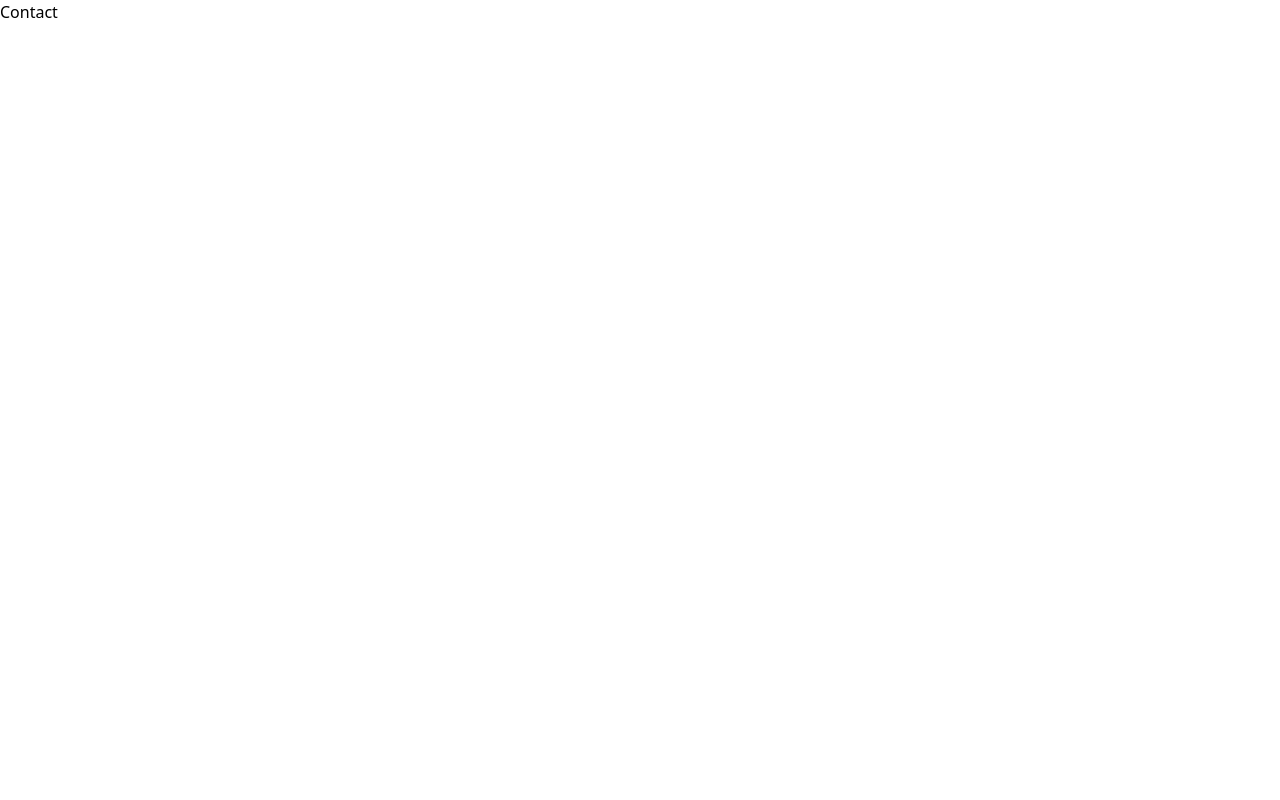
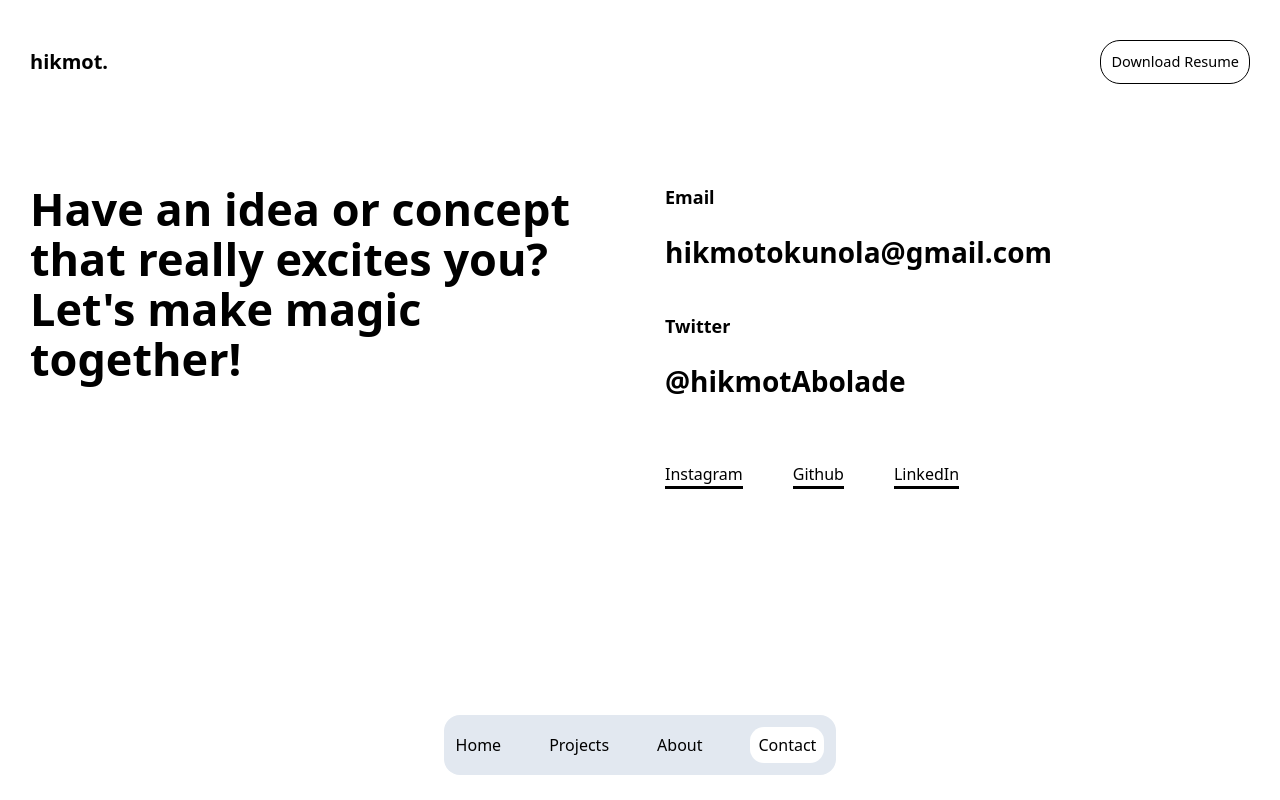
Before and after one commit to Hikmot-O/My-Portfolio, a React (Create React App) app: page /contact in a window 1280 px wide. Built offline with nearby package versions, Linux system fonts and the light colour scheme.

Commit message:
contact page

```diff
--- a/src/index.css
+++ b/src/index.css
@@ -2,13 +2,21 @@
 @tailwind components;
 @tailwind utilities;
 
-
 .Tools_card {
-    @apply border-white flex items-center justify-center border-[1px] rounded-[12px] py-[4px] px-[8px] leading-none text-[15px];
+  @apply border-white flex items-center justify-center border-[1px] rounded-[12px] py-[4px] px-[8px] leading-none text-[15px];
 }
 .project_card {
-    @apply cursor-pointer relative text-white flex flex-col px-[30px] pt-5 bg-black rounded-[25px] h-[700px];
+  @apply cursor-pointer relative text-white flex flex-col px-[30px] pt-5 bg-black rounded-[25px] h-[700px];
 }
-.viewProject_btn{
-    @apply invisible group-hover:visible cursor-pointer border-[1px] border-white rounded-[22px] leading-none flex items-center justify-center py-3 px-[15px] absolute top-[50%] left-[50%] translate-y-[-50%] translate-x-[-50%] text-[30px] bg-white bg-opacity-10
+.viewProject_btn {
+  @apply invisible group-hover:visible cursor-pointer border-[1px] border-white rounded-[22px] leading-none flex items-center justify-center py-3 px-[15px] absolute top-[50%] left-[50%] translate-y-[-50%] translate-x-[-50%] text-[30px] bg-white bg-opacity-10;
 }
+.contact_label {
+  @apply  mb-2.5 sm:mb-5 font-[600] text-[18px];
+}
+.contact_main {
+  @apply cursor-pointer font-[600] text-[28px];
+}
+.social_links {
+  @apply border-b-black border-b-[3px] cursor-pointer;
+}
--- a/src/pages/Contact.jsx
+++ b/src/pages/Contact.jsx
@@ -1,7 +1,62 @@
 import React from "react";
+import { Link } from "react-router-dom";
+import NavBar from "../components/NavBar";
+import Header from "../components/Header";
 
 const Contact = () => {
-  return <div>Contact</div>;
+  return (
+    <section className="px-[30px] pt-10 overflow-y-auto">
+      <Header />
+
+      <div className="mt-[30px] sm:mt-[100px] grid grid-cols-1 sm:grid-cols-2 gap-y-[50px] sm:gap-x-[50px]">
+        <h4 className="font-[600] text-[45px] leading-[50px]">
+          Have an idea or concept that really excites you? Let's make magic
+          together!
+        </h4>
+
+        <div className="">
+          <div className="mb-[40px]">
+            <p className="contact_label">Email</p>
+            <a href="mailto:hikmotokunola@gmail.com" className="contact_main">
+              hikmotokunola@gmail.com
+            </a>
+          </div>
+
+          <div className="mb-[60px]">
+            <p className="contact_label">Twitter</p>
+            <a
+              href="https://twitter.com/HikmotAbolade"
+              target="_blank"
+              className="contact_main"
+            >
+              @hikmotAbolade
+            </a>
+          </div>
+
+          <div className="flex flex-col sm:flex-row gap-[25px] sm:gap-[50px] items-start sm:items-center">
+            <a href="https://instagram.com/hikmot" target='_blank' className="social_links">Instagram</a>
+            <a
+              href="https://github.com/Hikmot-O"
+              target="_blank"
+              className="social_links"
+            >
+              Github
+            </a>
+            <a
+              href="https://www.linkedin.com/in/hikmot-okunola-816671187/"
+              target='_blank'
+              className="social_links"
+            >
+              LinkedIn
+            </a>
+          </div>
+        </div>
+      </div>
+      <div className="w-[calc(100%-60px)] fixed bottom-[25px] flex items-center justify-center">
+        <NavBar />
+      </div>
+    </section>
+  );
 };
 
 export default Contact;
```
